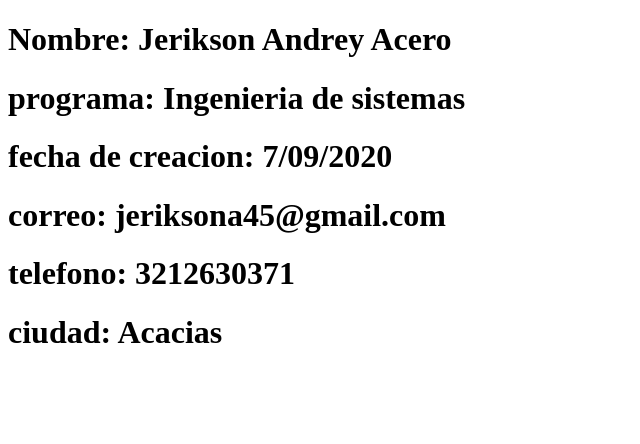
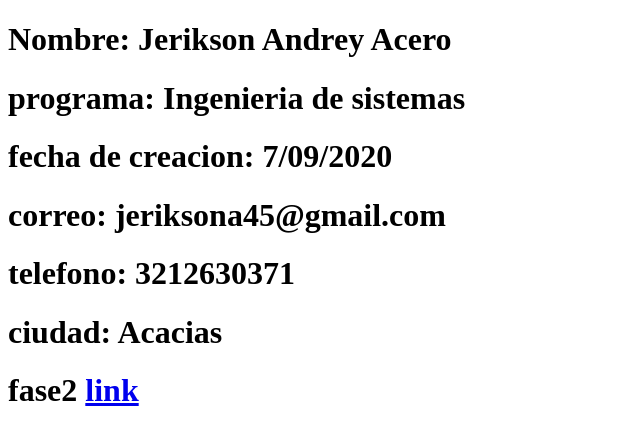
Before and after one commit to jerikson-beep/DSW-JeriksonAcero, a plain HTML site: page index.html in a window 1280 px wide. Shown: the whole page, without its empty margins (0-640 px from the left). Drawn offline with Linux system fonts and the light colour scheme.

Commit message:
index.html
2.0

```diff
--- a/index.html
+++ b/index.html
@@ -12,5 +12,6 @@
     <h1>correo: jeriksona45@gmail.com</h1>
     <h1>telefono: 3212630371</h1>
     <h1>ciudad: Acacias</h1>
+    <h1>fase2 <a href="planing.html">link</a></h1>
 </body>
 </html>
```
